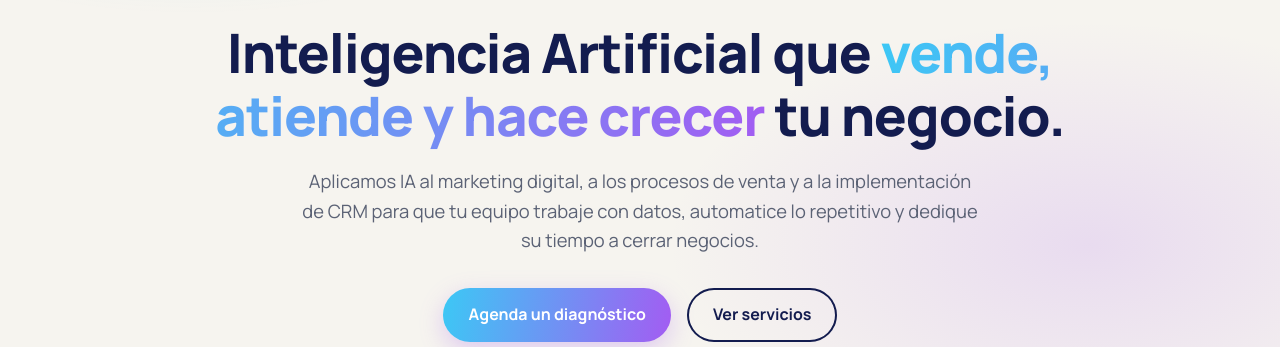
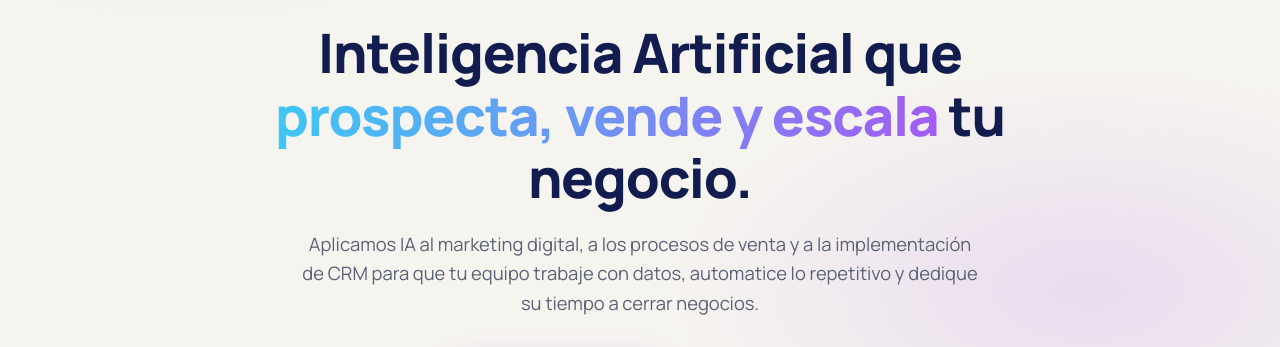
Before and after one commit to marcosortiz71-lab/sofialabschile, a plain HTML site: page index.html in a window 1280 px wide. Shown: the part 441-788 px from the top of the page. Drawn offline with Linux system fonts and the light colour scheme.

Commit message:
Update index.html

```diff
--- a/index.html
+++ b/index.html
@@ -58,7 +58,7 @@
           <source src="logo-hero.mp4" type="video/mp4" />
           <img src="logo-sofialabs.png" alt="SofIA Labs — Innovation &amp; Knowledge Solutions" width="1400" height="453" />
         </video>
-        <h1 class="reveal">Inteligencia Artificial que <span class="grad">vende, atiende y hace crecer</span> tu negocio.</h1>
+        <h1 class="reveal">Inteligencia Artificial que <span class="grad">prospecta, vende y escala</span> tu negocio.</h1>
         <p class="hero__lead reveal">Aplicamos IA al marketing digital, a los procesos de venta y a la implementación de CRM para que tu equipo trabaje con datos, automatice lo repetitivo y dedique su tiempo a cerrar negocios.</p>
         <div class="hero__cta reveal">
           <a href="#contacto" class="btn">Agenda un diagnóstico</a>
```
